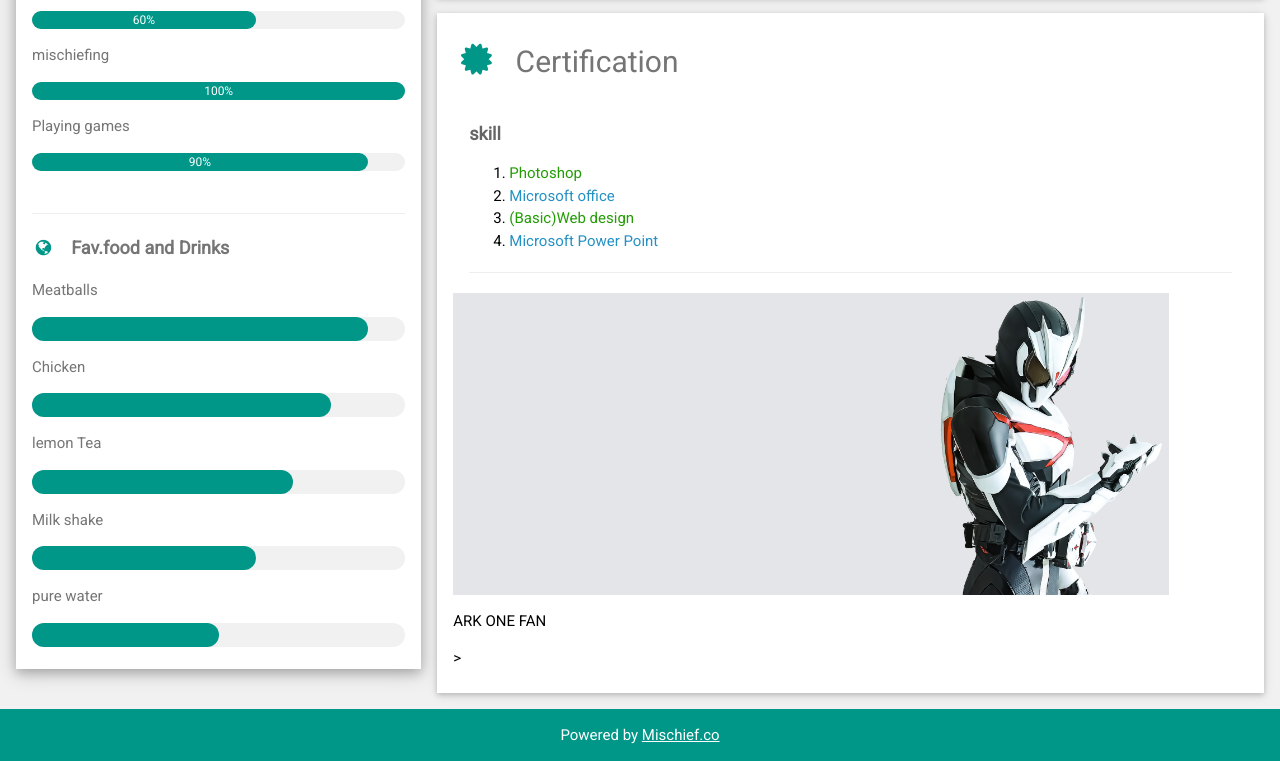
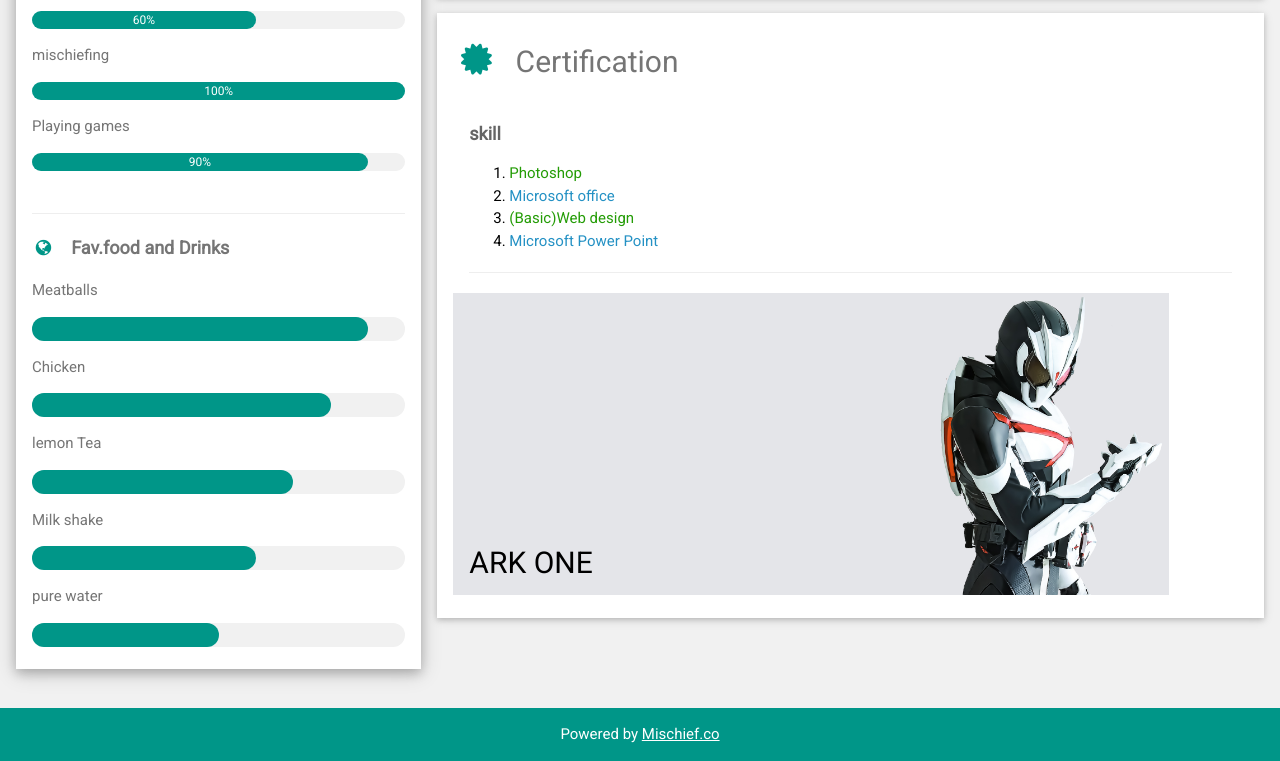
Before and after one commit to ammarmi06/ammarmi06.github.io, a plain HTML site: page index.html in a window 1280 px wide. Shown: the part 821-1582 px from the top of the page. Drawn offline with nearby package versions, Linux system fonts and the light colour scheme.

Commit message:
masih mencoba menambahkan kata

```diff
--- a/index.html
+++ b/index.html
@@ -150,7 +150,10 @@
             </div>
 
             <div class="w3-display-container">
-              <img src="aset/ark.jpg" style="width: 90%" alt="ARK ONE" /><p>ARK ONE FAN</p>>
+              <img src="aset/ark.jpg" style="width: 90%" alt="ARK ONE" />
+              <div class="w3-display-bottomleft w3-container w3-text-black">
+                <h2>ARK ONE</h2>
+              </div>
             </div>
 
               <br />
```
